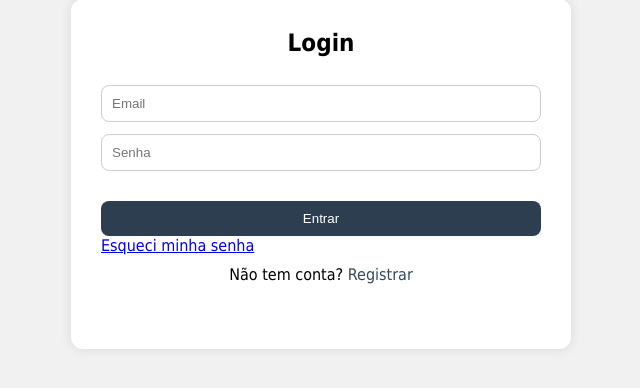
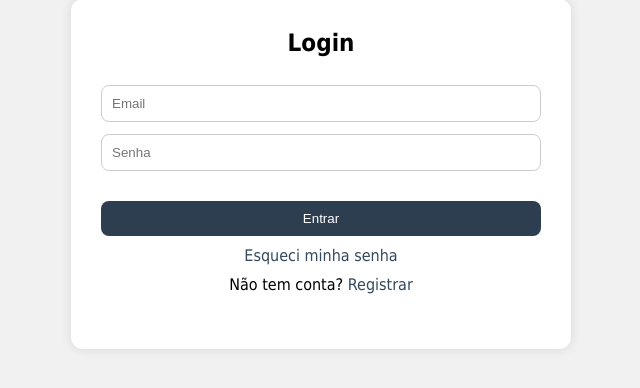
Before and after one commit to alexiiavieirac/taskapp, a Flask app: page /login in a window 1280 px wide. Shown: the part 226-614 px from the top of the page, without its empty margins (319-959 px from the left). Run offline with Flask 3, Linux system fonts and the light colour scheme.

Commit message:
atualizando o css

```diff
--- a/app/static/css/login.css
+++ b/app/static/css/login.css
@@ -115,3 +115,18 @@ button:hover {
 .fade-message {
     animation: fadeOut 5s ease-in-out forwards;
 }
+
+/* Link de Esqueci a Senha */
+.recover-link {
+    text-align: center;
+    margin-top: 10px;
+}
+
+.recover-link a {
+    text-decoration: none;
+    color: #34495e;
+}
+
+.recover-link a:hover {
+    text-decoration: underline;
+}
```
Also changed, not shown: 1 other file.
